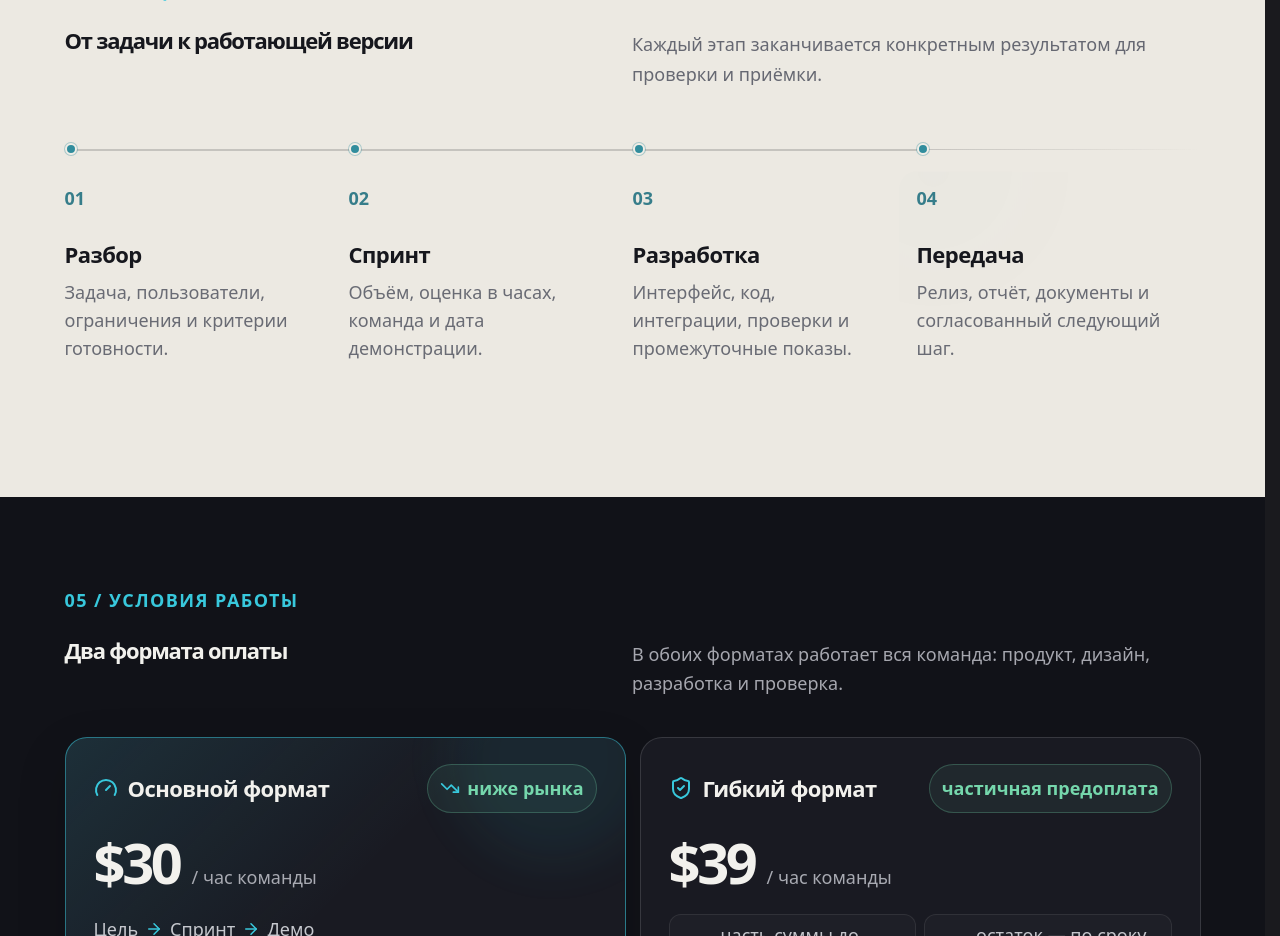
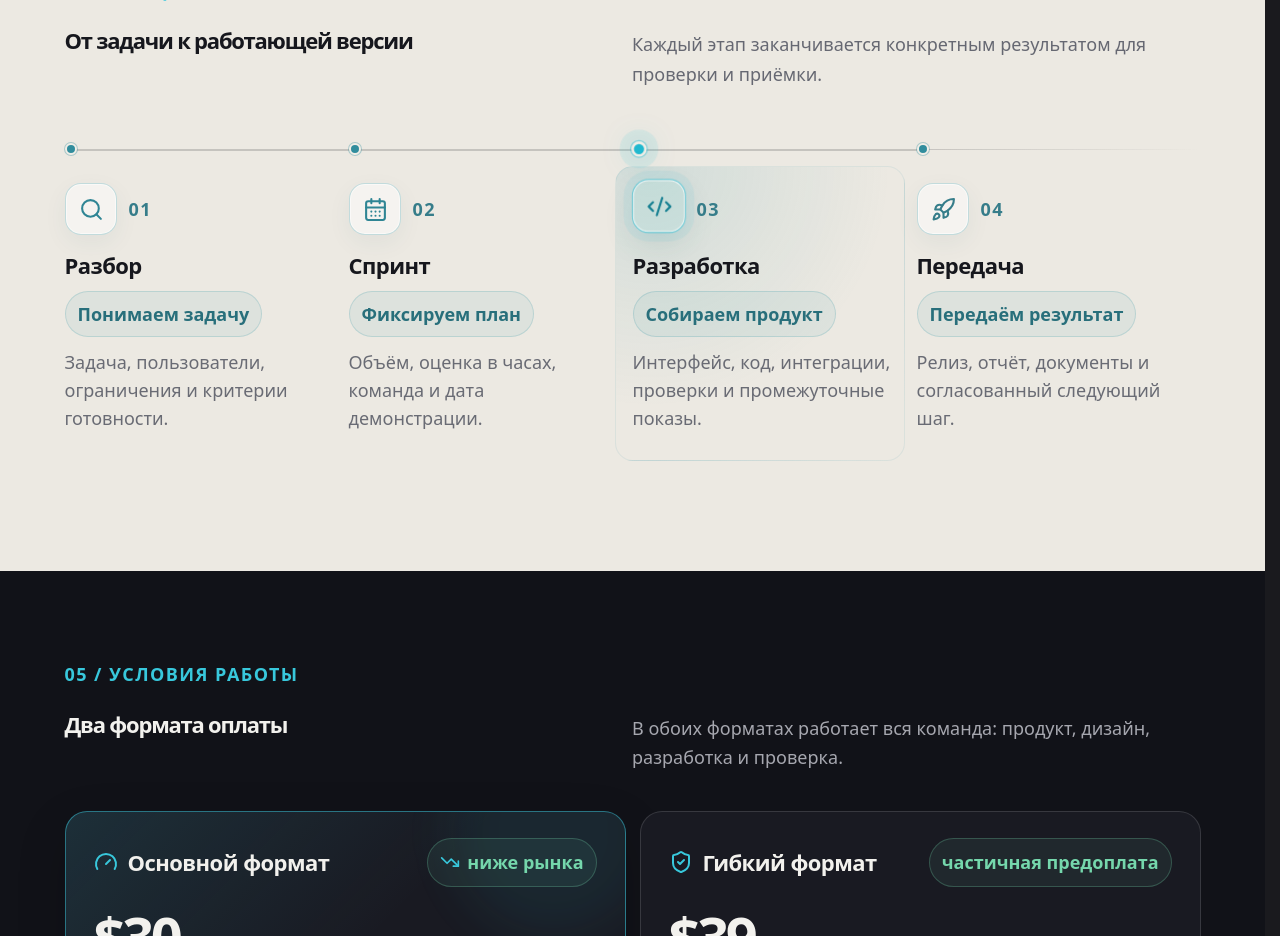
Before and after one commit to arar228/memora-solutions, a React (Vite) app: page / in a window 1280 px wide. Shown: the part 4780-5716 px from the top of the page. Built offline with nearby package versions, Linux system fonts and the light colour scheme.

Commit message:
feat(portfolio): clarify process journey

```diff
--- a/src/pages/Creator/CreatorPage.css
+++ b/src/pages/Creator/CreatorPage.css
@@ -258,19 +258,28 @@
 .portfolio-process { position: relative; display: grid; grid-template-columns: repeat(4,1fr); margin-top: 60px; }
 .portfolio-process__track { position: absolute; top: 0; right: 25%; left: 0; height: 2px; overflow: visible; background: rgba(22,23,29,.18); }
 .portfolio-process__track::after { content: ''; position: absolute; top: 0; left: 100%; width: 33.333%; height: 1px; background: linear-gradient(90deg,rgba(22,23,29,.18),transparent); }
-.portfolio-process__track > i { position: absolute; inset: 0; display: block; background: linear-gradient(90deg,#287f90 0%,#1bb8d1 56%,#80ddd1 100%); box-shadow: 0 0 18px rgba(27,184,209,.28); transform: scaleX(0); transform-origin: left center; animation: portfolio-route-fill 7.4s cubic-bezier(.36,.05,.18,1) infinite; }
-.portfolio-process__track > b { position: absolute; top: 50%; left: 0; width: 28px; height: 28px; border: 1px solid rgba(27,184,209,.36); border-radius: 50%; background: rgba(248,246,241,.78); box-shadow: 0 0 0 7px rgba(27,184,209,.07),0 8px 24px rgba(39,126,143,.18); transform: translate(-50%,-50%); animation: portfolio-route-cursor 7.4s cubic-bezier(.36,.05,.18,1) infinite; backdrop-filter: blur(8px); }
+.portfolio-process__track > i { position: absolute; inset: 0; display: block; background: linear-gradient(90deg,#287f90 0%,#1bb8d1 56%,#80ddd1 100%); box-shadow: 0 0 18px rgba(27,184,209,.28); transform: scaleX(0); transform-origin: left center; animation: portfolio-route-fill 12.8s cubic-bezier(.36,.05,.18,1) infinite; }
+.portfolio-process__track > b { position: absolute; top: 50%; left: 0; width: 28px; height: 28px; border: 1px solid rgba(27,184,209,.36); border-radius: 50%; background: rgba(248,246,241,.78); box-shadow: 0 0 0 7px rgba(27,184,209,.07),0 8px 24px rgba(39,126,143,.18); transform: translate(-50%,-50%); animation: portfolio-route-cursor 12.8s cubic-bezier(.36,.05,.18,1) infinite; backdrop-filter: blur(8px); }
 .portfolio-process__track > b::before,
 .portfolio-process__track > b::after { content: ''; position: absolute; border-radius: 50%; }
 .portfolio-process__track > b::before { inset: 7px; background: #2499aa; box-shadow: 0 0 12px rgba(36,153,170,.6); }
 .portfolio-process__track > b::after { inset: 2px; border: 1px solid rgba(36,153,170,.25); animation: portfolio-route-orbit 1.8s linear infinite; border-top-color: #70d8cf; }
 .portfolio-process__track > b span { position: absolute; top: 50%; right: 100%; width: 72px; height: 12px; background: linear-gradient(90deg,transparent,rgba(27,184,209,.28)); filter: blur(5px); transform: translateY(-50%); }
-.portfolio-process article { position: relative; padding: 34px 28px 14px 0; isolation: isolate; }
-.portfolio-process article::before { content: ''; position: absolute; z-index: 2; top: -6px; left: 0; width: 12px; height: 12px; border: 2px solid #f1eee7; border-radius: 50%; background: #318d9d; box-shadow: 0 0 0 1px rgba(49,141,157,.35); animation: portfolio-route-node 7.4s ease-in-out infinite; animation-delay: calc(var(--stage-index) * 1.38s); }
-.portfolio-process article::after { content: ''; position: absolute; z-index: -1; inset: 17px 16px -10px -18px; border-radius: 18px; background: radial-gradient(circle at 12% 0,rgba(49,147,164,.12),transparent 58%); opacity: 0; transform: translateY(6px); animation: portfolio-route-stage 7.4s ease-in-out infinite; animation-delay: calc(var(--stage-index) * 1.38s); }
+.portfolio-process article { position: relative; min-width: 0; padding: 34px 24px 18px 0; isolation: isolate; }
+.portfolio-process article::before { content: ''; position: absolute; z-index: 2; top: -6px; left: 0; width: 12px; height: 12px; border: 2px solid #f1eee7; border-radius: 50%; background: #318d9d; box-shadow: 0 0 0 1px rgba(49,141,157,.35); animation: portfolio-route-node 12.8s ease-in-out infinite; animation-delay: calc(var(--stage-index) * 2.56s); }
+.portfolio-process article::after { content: ''; position: absolute; z-index: -1; inset: 17px 12px -10px -18px; border: 1px solid rgba(49,147,164,.09); border-radius: 18px; background: radial-gradient(circle at 12% 0,rgba(49,147,164,.14),transparent 62%); opacity: 0; transform: translateY(6px); animation: portfolio-route-stage 12.8s ease-in-out infinite; animation-delay: calc(var(--stage-index) * 2.56s); }
 .portfolio-process span { color: #367d8a; font-weight: 800; }
-.portfolio-process h3 { margin-top: 28px; }
+.portfolio-process__visual { display: flex; align-items: center; gap: 12px; }
+.portfolio-process__icon { display: grid; width: 52px; height: 52px; place-items: center; border: 1px solid rgba(49,147,164,.26); border-radius: 16px; color: #2f8594; background: rgba(255,255,255,.48); box-shadow: inset 0 0 0 1px rgba(255,255,255,.5),0 8px 24px rgba(42,92,101,.06); animation: portfolio-route-icon 12.8s ease-in-out infinite; animation-delay: calc(var(--stage-index) * 2.56s); }
+.portfolio-process__number { letter-spacing: .08em; }
+.portfolio-process h3 { margin-top: 18px; }
+.portfolio-process__outcome { display: inline-flex; align-items: center; min-height: 38px; margin-top: 12px; padding: 7px 12px; border: 1px solid rgba(49,147,164,.2); border-radius: 999px; color: #286f7b; background: rgba(49,147,164,.08); font-weight: 800; }
 .portfolio-process p { margin-top: 12px; color: #696b74; line-height: 1.55; }
+.portfolio-process:hover .portfolio-process__track > i,
+.portfolio-process:hover .portfolio-process__track > b,
+.portfolio-process:hover article::before,
+.portfolio-process:hover article::after,
+.portfolio-process:hover .portfolio-process__icon { animation-play-state: paused; }
 
 .portfolio-section--offer { padding-block: 88px; }
 .portfolio-pricing { display: grid; grid-template-columns: 1fr 1fr; gap: 14px; margin-top: 38px; }
@@ -387,34 +396,46 @@
 @keyframes portfolio-scroll-signal { from { stroke-dashoffset: 108; } to { stroke-dashoffset: -108; } }
 @keyframes portfolio-scroll-arrow { 0%,100% { opacity: .5; transform: translateY(-2px); } 50% { opacity: 1; transform: translateY(3px); } }
 @keyframes portfolio-route-fill {
-    0%,8% { opacity: .2; transform: scaleX(0); }
-    66%,82% { opacity: 1; transform: scaleX(1); }
+    0%,8%,20% { opacity: .25; transform: scaleX(0); }
+    30%,38% { opacity: 1; transform: scaleX(.333); }
+    48%,56% { opacity: 1; transform: scaleX(.666); }
+    66%,84% { opacity: 1; transform: scaleX(1); }
     94%,100% { opacity: 0; transform: scaleX(1); }
 }
 @keyframes portfolio-route-cursor {
-    0%,6% { left: 0; opacity: 0; }
-    10% { opacity: 1; }
-    68%,82% { left: 100%; opacity: 1; }
+    0%,7% { left: 0; opacity: 0; }
+    10%,20% { left: 0; opacity: 1; }
+    30%,38% { left: 33.333%; opacity: 1; }
+    48%,56% { left: 66.666%; opacity: 1; }
+    66%,84% { left: 100%; opacity: 1; }
     94%,100% { left: 100%; opacity: 0; }
 }
 @keyframes portfolio-route-node {
-    0%,7%,34%,100% { background: #318d9d; box-shadow: 0 0 0 1px rgba(49,141,157,.35); transform: scale(1); }
-    13%,22% { background: #20b9cf; box-shadow: 0 0 0 1px rgba(32,185,207,.45),0 0 0 9px rgba(32,185,207,.1),0 0 24px rgba(32,185,207,.34); transform: scale(1.28); }
+    0%,7%,24%,100% { background: #318d9d; box-shadow: 0 0 0 1px rgba(49,141,157,.35); transform: scale(1); }
+    10%,20% { background: #20b9cf; box-shadow: 0 0 0 1px rgba(32,185,207,.45),0 0 0 9px rgba(32,185,207,.1),0 0 24px rgba(32,185,207,.34); transform: scale(1.28); }
 }
 @keyframes portfolio-route-stage {
-    0%,7%,36%,100% { opacity: 0; transform: translateY(6px); }
-    13%,26% { opacity: 1; transform: translateY(0); }
+    0%,7%,24%,100% { opacity: 0; transform: translateY(6px); }
+    10%,20% { opacity: 1; transform: translateY(0); }
+}
+@keyframes portfolio-route-icon {
+    0%,7%,24%,100% { border-color: rgba(49,147,164,.26); color: #2f8594; background: rgba(255,255,255,.48); box-shadow: inset 0 0 0 1px rgba(255,255,255,.5),0 8px 24px rgba(42,92,101,.06); transform: translateY(0) scale(1); }
+    10%,20% { border-color: rgba(27,184,209,.54); color: #167f91; background: rgba(112,216,211,.15); box-shadow: inset 0 0 0 1px rgba(255,255,255,.7),0 0 0 8px rgba(27,184,209,.07),0 12px 30px rgba(42,92,101,.12); transform: translateY(-3px) scale(1.04); }
 }
 @keyframes portfolio-route-orbit { to { transform: rotate(360deg); } }
 @keyframes portfolio-route-fill-vertical {
-    0%,8% { opacity: .2; transform: scaleY(0); }
-    66%,82% { opacity: 1; transform: scaleY(1); }
+    0%,8%,20% { opacity: .25; transform: scaleY(0); }
+    30%,38% { opacity: 1; transform: scaleY(.333); }
+    48%,56% { opacity: 1; transform: scaleY(.666); }
+    66%,84% { opacity: 1; transform: scaleY(1); }
     94%,100% { opacity: 0; transform: scaleY(1); }
 }
 @keyframes portfolio-route-cursor-vertical {
-    0%,6% { top: 0; opacity: 0; }
-    10% { opacity: 1; }
-    68%,82% { top: 100%; opacity: 1; }
+    0%,7% { top: 0; opacity: 0; }
+    10%,20% { top: 0; opacity: 1; }
+    30%,38% { top: 33.333%; opacity: 1; }
+    48%,56% { top: 66.666%; opacity: 1; }
+    66%,84% { top: 100%; opacity: 1; }
     94%,100% { top: 100%; opacity: 0; }
 }
 @keyframes portfolio-manager-scan {
@@ -558,6 +579,7 @@
     .portfolio-process__track > b { display: none; }
     .portfolio-process article::before,
     .portfolio-process article::after,
+    .portfolio-process__icon,
     .portfolio-manager ul::after,
     .portfolio-manager li,
     .portfolio-pricing article.is-primary::after { animation: none; }
--- a/src/pages/Creator/CreatorPage.jsx
+++ b/src/pages/Creator/CreatorPage.jsx
@@ -7,6 +7,7 @@ import {
     Bot,
     Building2,
     CakeSlice,
+    CalendarDays,
     ChevronLeft,
     ChevronRight,
     CircleCheck,
@@ -25,6 +26,7 @@ import {
     Phone,
     Plane,
     Rocket,
+    Search,
     Send,
     ShieldCheck,
     ShoppingCart,
@@ -98,7 +100,7 @@ const COPY = {
         processLabel: '04 / Процесс',
         processTitle: 'От задачи к работающей версии',
         processLead: 'Каждый этап заканчивается конкретным результатом для проверки и приёмки.',
-        process: [['01', 'Разбор', 'Задача, пользователи, ограничения и критерии готовности.'], ['02', 'Спринт', 'Объём, оценка в часах, команда и дата демонстрации.'], ['03', 'Разработка', 'Интерфейс, код, интеграции, проверки и промежуточные показы.'], ['04', 'Передача', 'Релиз, отчёт, документы и согласованный следующий шаг.']],
+        process: [['01', 'Разбор', 'Задача, пользователи, ограничения и критерии готовности.', 'Понимаем задачу'], ['02', 'Спринт', 'Объём, оценка в часах, команда и дата демонстрации.', 'Фиксируем план'], ['03', 'Разработка', 'Интерфейс, код, интеграции, проверки и промежуточные показы.', 'Собираем продукт'], ['04', 'Передача', 'Релиз, отчёт, документы и согласованный следующий шаг.', 'Передаём результат']],
         offerLabel: '05 / Условия работы',
         offerTitle: 'Два формата оплаты',
         offerLead: 'В обоих форматах работает вся команда: продукт, дизайн, разработка и проверка.',
@@ -148,7 +150,7 @@ const COPY = {
         managerLabel: '03 / Project manager', managerName: 'Sergey', managerRole: 'Project manager · Memora Solutions', managerLead: 'Sergey connects the client objective and the team’s work in a transparent process.',
         managerItems: ['collects context and acceptance criteria', 'owns the sprint plan, timing, and budget', 'organises demos and working communication', 'delivers the result, report, and document set'],
         processLabel: '04 / Process', processTitle: 'From task to working release', processLead: 'Every stage ends with a concrete outcome ready for review and acceptance.',
-        process: [['01', 'Discovery', 'Objective, users, constraints, and acceptance criteria.'], ['02', 'Sprint', 'Scope, hour estimate, team, and demo date.'], ['03', 'Development', 'Interface, code, integrations, testing, and progress demos.'], ['04', 'Delivery', 'Release, report, documents, and an agreed next step.']],
+        process: [['01', 'Discovery', 'Objective, users, constraints, and acceptance criteria.', 'Understand the task'], ['02', 'Sprint', 'Scope, hour estimate, team, and demo date.', 'Set the plan'], ['03', 'Development', 'Interface, code, integrations, testing, and progress demos.', 'Build the product'], ['04', 'Delivery', 'Release, report, documents, and an agreed next step.', 'Deliver the result']],
         offerLabel: '05 / Engagement', offerTitle: 'Two payment formats', offerLead: 'Both formats include the whole team: product, design, development, and QA.', marketBadge: 'below market', standardTitle: 'Core format', standardPrice: '$30', standardCaption: '/ team hour', standardItems: ['the sprint is paid before kickoff', 'scope, timing, and demo are set in advance'], offerFlow: ['Scope', 'Sprint', 'Demo'], flexibleTitle: 'Flexible format', flexiblePrice: '$39', flexibleCaption: '/ team hour', flexibleNote: 'partial prepayment', flexibleItems: ['part of the fee before kickoff', 'balance tied to timing or outcome'], offerFootnote: 'Scope and deliverables are set before kickoff.',
         docsLabel: '06 / Client kit', docsTitle: 'Project documents in one place', documents: [['Commercial proposal', 'Scope, team, estimate, stages, and budget.'], ['Sprint report', 'Goals, delivered features, checks, and next step.'], ['Agreement', 'Scope, rights, payment, timing, and responsibilities.'], ['Acceptance certificate', 'Delivered result and acceptance confirmation.']], managerAction: 'Discuss the project', documentOpen: 'Open example', documentExample: 'Structure example', documentNotice: 'This example is structured for projects governed by Russian law. Before signing, legal counsel verifies party details, tax status, the IP transfer model, personal data processing, and jurisdiction for the specific project.', documentClose: 'Close example',
         contact: { label: '07 / New project', title: 'One request. Your preferred reply channel.', text: 'Describe the project and choose phone, email, or Telegram. The request goes straight to the manager.', name: 'Your name', request: 'What should we build?', method: 'Where should we reply?', phone: 'Phone', email: 'Email', telegram: 'Telegram', namePlaceholder: 'Name', requestPlaceholder: 'Context, objective, and desired outcome', phonePlaceholder: '+7 999 000-00-00', emailPlaceholder: 'name@company.com', telegramPlaceholder: '@username', submit: 'Send request', sending: 'Sending…', success: 'Request sent. The manager will reply through your chosen channel.', error: 'Add the project request and a reply contact.', questionLink: 'Open Ask a Question' },
@@ -156,6 +158,7 @@ const COPY = {
 };
 
 const capabilityIcons = [Layers3, Code2, Bot, MonitorSmartphone, Database, Workflow];
+const processIcons = [Search, CalendarDays, Code2, Rocket];
 const capabilityVisuals = [
     '/portfolio/capabilities/product-ux.webp',
     '/portfolio/capabilities/frontend.webp',
@@ -398,7 +401,7 @@ export default function CreatorPage() {
 
                 <section className="portfolio-section portfolio-section--manager"><div className="container"><AnimatedSection className="portfolio-manager"><figure><img src={staticAsset('/sergey.jpg')} alt={`${c.managerName}, ${c.managerRole}`} loading="lazy" /><figcaption>{c.managerRole}</figcaption></figure><div><span className="portfolio-kicker">{c.managerLabel}</span><h2>{c.managerName}</h2><p>{c.managerLead}</p><ul>{c.managerItems.map((item, index) => <li key={item} style={{ '--manager-index': index }}><span>{String(index + 1).padStart(2, '0')}</span><p>{item}</p></li>)}</ul><a className="portfolio-button" href={TELEGRAM_URL} target="_blank" rel="noopener noreferrer">{c.managerAction} <ArrowRight size={20} /></a></div></AnimatedSection></div></section>
 
-                <section className="portfolio-section portfolio-section--process" id="process"><div className="container"><AnimatedSection><div className="portfolio-section-head"><span>{c.processLabel}</span><h2>{c.processTitle}</h2><p>{c.processLead}</p></div><div className="portfolio-process"><div className="portfolio-process__track" aria-hidden="true"><i /><b><span /></b></div>{c.process.map(([number, title, text], index) => <article key={number} style={{ '--stage-index': index }}><span>{number}</span><h3>{title}</h3><p>{text}</p></article>)}</div></AnimatedSection></div></section>
+                <section className="portfolio-section portfolio-section--process" id="process"><div className="container"><AnimatedSection><div className="portfolio-section-head"><span>{c.processLabel}</span><h2>{c.processTitle}</h2><p>{c.processLead}</p></div><div className="portfolio-process"><div className="portfolio-process__track" aria-hidden="true"><i /><b><span /></b></div>{c.process.map(([number, title, text, outcome], index) => { const Icon = processIcons[index]; return <article key={number} style={{ '--stage-index': index }}><div className="portfolio-process__visual"><span className="portfolio-process__icon"><Icon size={25} aria-hidden="true" /></span><span className="portfolio-process__number">{number}</span></div><h3>{title}</h3><strong className="portfolio-process__outcome">{outcome}</strong><p>{text}</p></article>; })}</div></AnimatedSection></div></section>
 
                 <section className="portfolio-section portfolio-section--offer"><div className="container"><AnimatedSection><div className="portfolio-section-head"><span>{c.offerLabel}</span><h2>{c.offerTitle}</h2><p>{c.offerLead}</p></div><div className="portfolio-pricing"><article className="is-primary"><header><div><Gauge size={24} /><h3>{c.standardTitle}</h3></div><em><TrendingDown size={20} /> {c.marketBadge}</em></header><div className="portfolio-pricing__price"><strong className="type-display">{c.standardPrice}</strong><span>{c.standardCaption}</span></div><div className="portfolio-pricing__flow">{c.offerFlow.map((item, index) => <span key={item}>{item}{index < c.offerFlow.length - 1 && <ArrowRight size={18} />}</span>)}</div><ul>{c.standardItems.map((item, index) => <li key={item}><span>{String(index + 1).padStart(2, '0')}</span><p>{item}</p></li>)}</ul></article><article><header><div><ShieldCheck size={24} /><h3>{c.flexibleTitle}</h3></div><em>{c.flexibleNote}</em></header><div className="portfolio-pricing__price"><strong className="type-display">{c.flexiblePrice}</strong><span>{c.flexibleCaption}</span></div><ul>{c.flexibleItems.map((item, index) => <li key={item}><span>{String(index + 1).padStart(2, '0')}</span><p>{item}</p></li>)}</ul></article></div><p className="portfolio-offer-note">{c.offerFootnote}</p></AnimatedSection></div></section>
 
```
